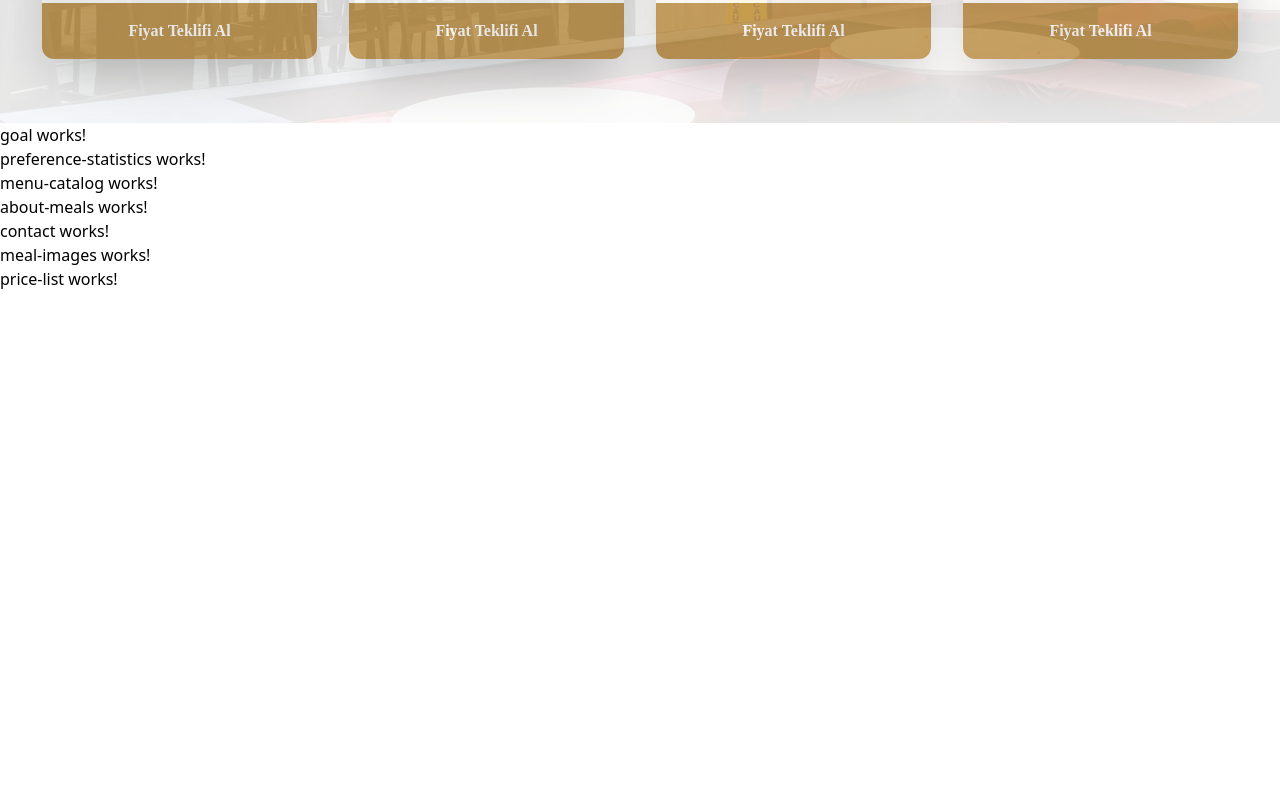
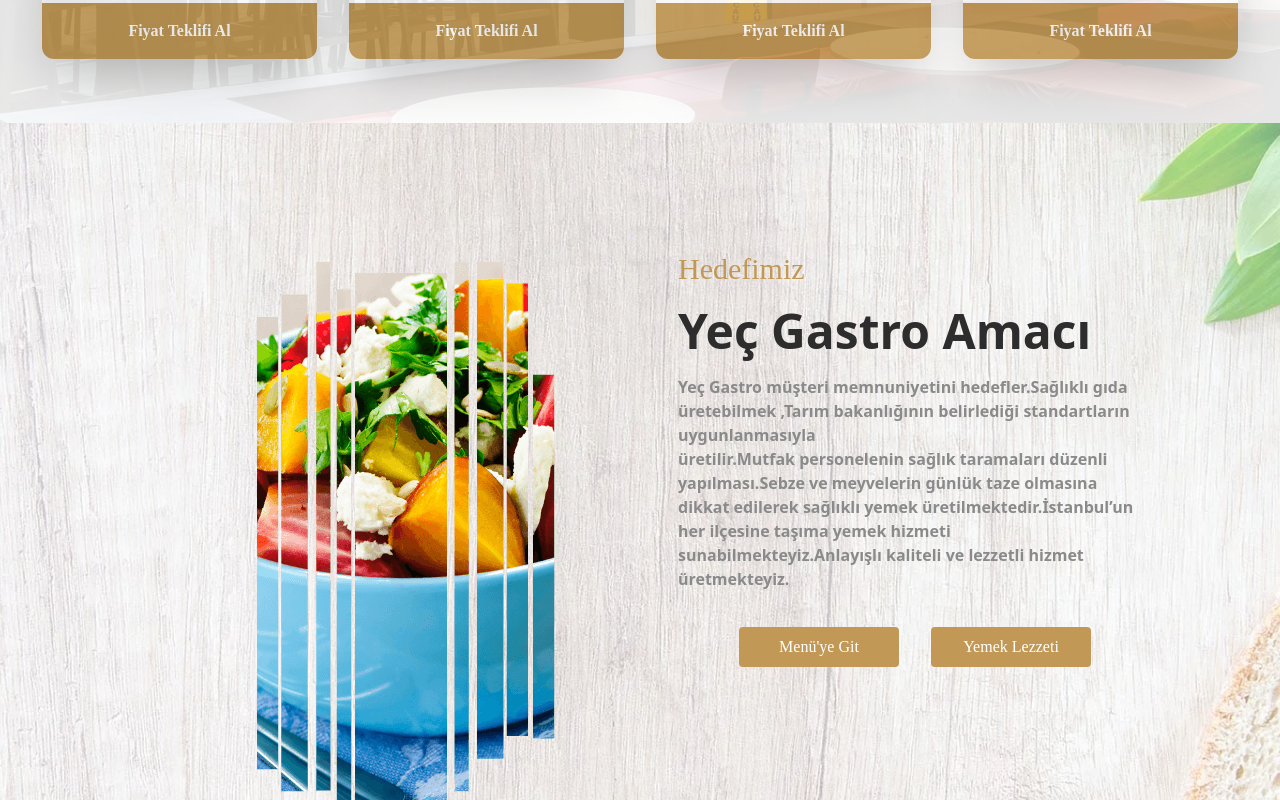
Before and after one commit to wagaxis/yecgastro, an Angular app: page / in a window 1280 px wide. Shown: the part 2420-3220 px from the top of the page. Before the commit the page ends 2711 px from the top, so only its background shows below. Built offline with nearby package versions, Linux system fonts and the light colour scheme.

Commit message:
20230911-Goal: Completed design

```diff
--- a/src/app/components/about/about.component.html
+++ b/src/app/components/about/about.component.html
@@ -30,12 +30,12 @@
         </div>
         <div class="flex items-center justify-center gap-8">
           <button
-            class="bg-title text-white font-poppins py-2 px-4 rounded mb-2 w-40 hover:bg-hover"
+            class="bg-title text-white font-cursive py-2 px-4 rounded mb-2 w-40 hover:bg-hover"
           >
             Teklif Al
           </button>
           <button
-            class="bg-title text-white font-poppins py-2 px-4 rounded mb-2 w-40 hover:bg-hover"
+            class="bg-title text-white font-cursive py-2 px-4 rounded mb-2 w-40 hover:bg-hover"
           >
             Daha Fazla
           </button>
--- a/src/app/components/goal/goal.component.html
+++ b/src/app/components/goal/goal.component.html
@@ -1 +1,38 @@
-<p>goal works!</p>
+<div class="bg-cover bg-no-repeat bg-center bg-goal relative z-0">
+  <div class="absolute opacity-50 bg-white w-full h-full -z-20"></div>
+  <div class="flex justify-center max-w-7xl mx-auto -z-10 p-32">
+    <img
+      ngSrc="assets/images/goal-1.webp"
+      alt="goal-1"
+      width="550"
+      height="588"
+    />
+    <div class="flex flex-col gap-5">
+      <h2 class="text-3xl text-title font-poppins font-medium">Hedefimiz</h2>
+      <div class="flex flex-col gap-5">
+        <h3 class="text-5xl font-bold text-default">Yeç Gastro Amacı</h3>
+        <span class="text-base text-description font-semibold">
+          Yeç Gastro müşteri memnuniyetini hedefler.Sağlıklı gıda üretebilmek
+          ,Tarım bakanlığının belirlediği standartların uygunlanmasıyla
+          <br />üretilir.Mutfak personelenin sağlık taramaları düzenli
+          yapılması.Sebze ve meyvelerin günlük taze olmasına dikkat edilerek
+          sağlıklı yemek üretilmektedir.İstanbul’un her ilçesine taşıma yemek
+          hizmeti sunabilmekteyiz.Anlayışlı kaliteli ve lezzetli hizmet
+          üretmekteyiz.
+        </span>
+      </div>
+      <div class="flex items-center justify-center gap-8 mt-4">
+        <button
+          class="bg-title text-white font-cursive py-2 px-4 rounded mb-2 w-40 hover:bg-hover"
+        >
+          Menü'ye Git
+        </button>
+        <button
+          class="bg-title text-white font-cursive py-2 px-4 rounded mb-2 w-40 hover:bg-hover"
+        >
+          Yemek Lezzeti
+        </button>
+      </div>
+    </div>
+  </div>
+</div>
--- a/tailwind.config.js
+++ b/tailwind.config.js
@@ -7,6 +7,7 @@ module.exports = {
         wellcome: "url('assets/images/b.webp')",
         about: "url('assets/images/about-food-bg.webp')",
         bestSellingDishes: "url('assets/images/best-selling-dishes-bg.webp')",
+        goal: "url('assets/images/goal-bg.webp')",
       },
       fontFamily: {
         poppins: ["Poppins"],
```
Also changed, not shown: src/assets/images/goal-1.webp (added), src/assets/images/goal-bg.webp (added).
